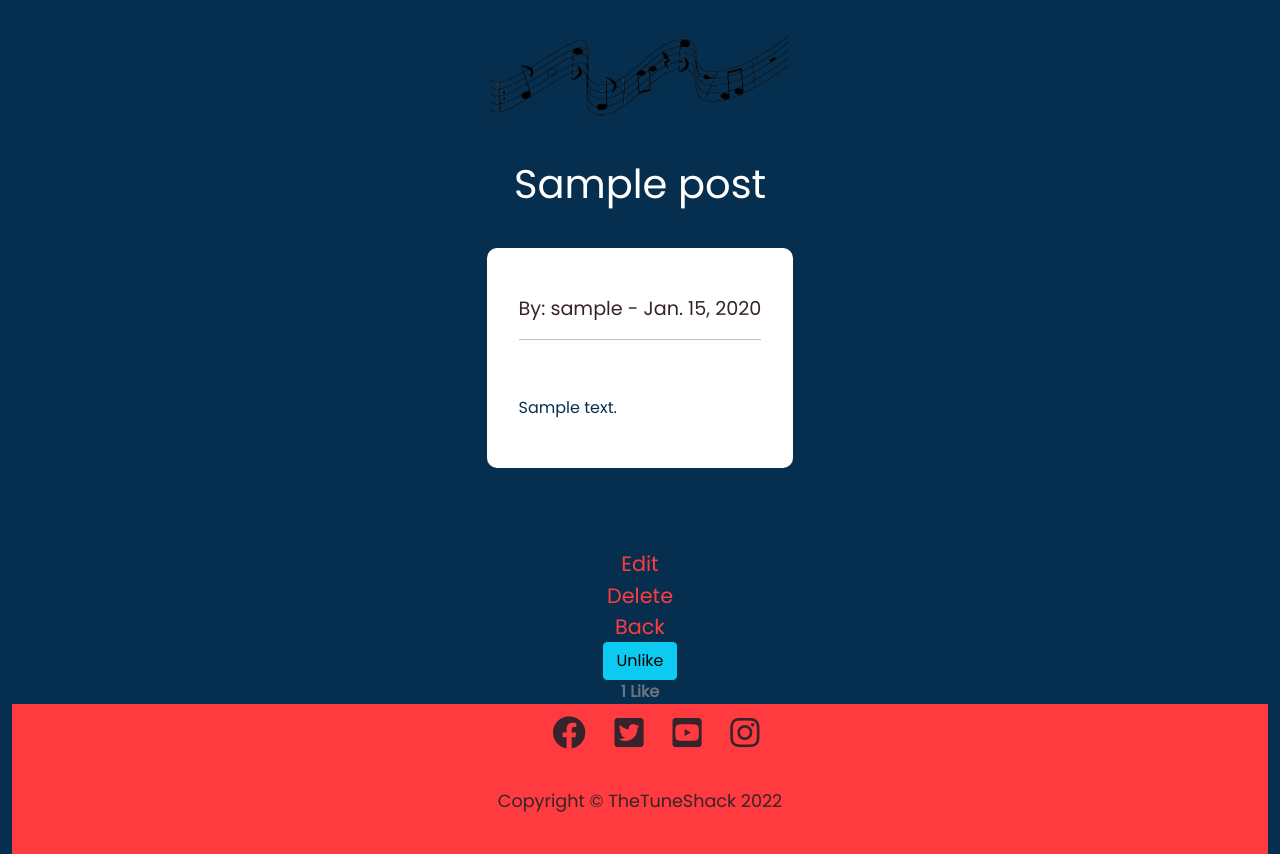
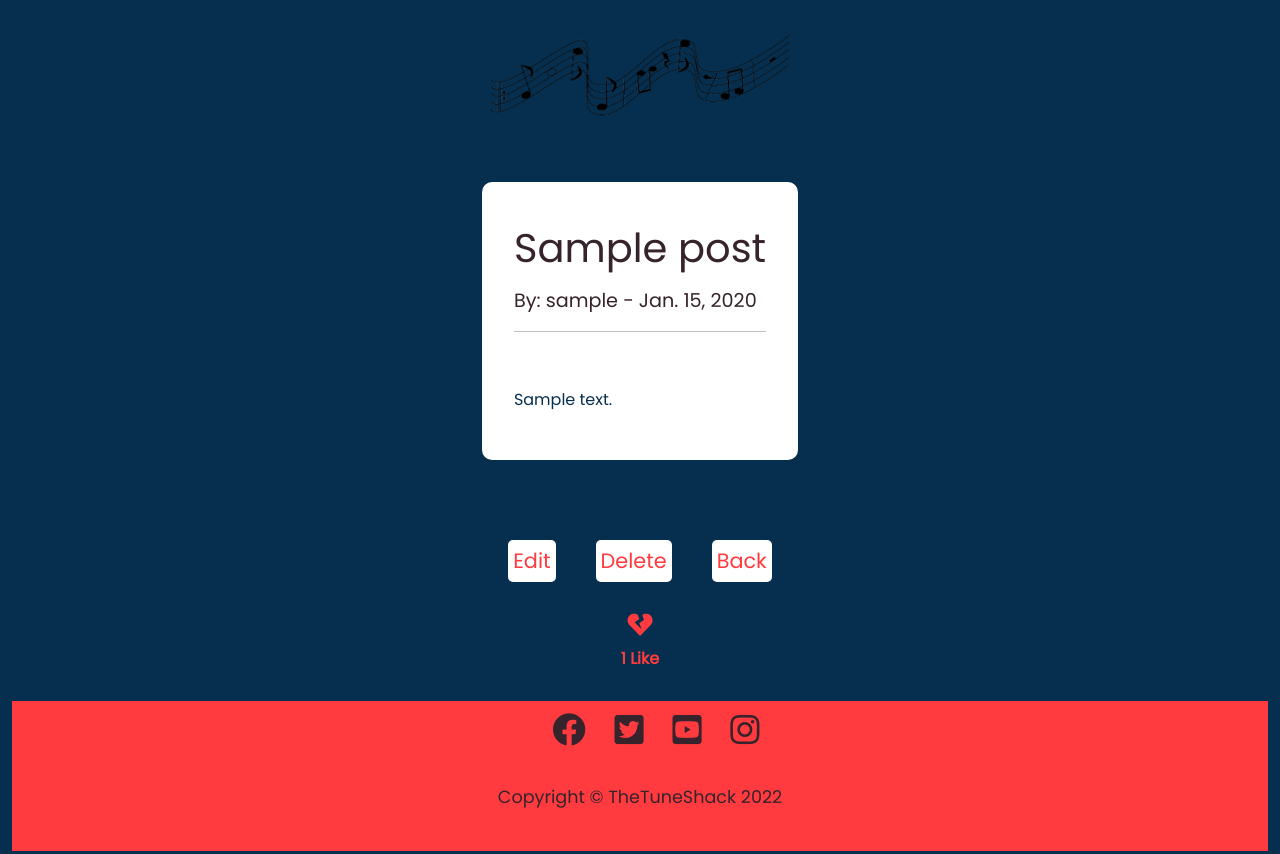
Before and after one commit to darco31/Tuneshack, a Django app: page /posts/1 in a window 1280 px wide. Shown: the part 113-967 px from the top of the page. Run offline with Django 4.2, Linux system fonts and the light colour scheme; a user stored in the database is signed in; tables that the repository leaves empty hold one stand-in row (values such as "Sample post").

Commit message:
Astyles to edit page buttons and view posts page

```diff
--- a/static/css/style.css
+++ b/static/css/style.css
@@ -85,6 +85,13 @@ main {
     box-shadow: none;
 }
 
+/* Edit page styles */
+
+.edit_container {
+    display: flex;
+    flex-direction: column;
+}
+
 /* Title size for posts */
 
 .post-detail {
@@ -117,7 +124,7 @@ main {
 
 .post-head {
     margin-top: 10px;
-    color: var(--white);
+    color: var(--wine);
 }
 
 .author-name {
@@ -348,3 +355,72 @@ img {
     margin: auto;
     height: 150px;
 }
+
+/* Likes styles */
+
+.num_likes {
+    color: var(--watermelon);
+    margin-bottom: 30px;
+}
+
+.container_buttons {
+    display: flex;
+    flex-direction: row;
+}
+
+.likes_edit_button,
+.likes_delete_button,
+.likes_back_button {
+    color: var(--watermelon);
+    margin: 0 20px 20px 20px;
+}
+
+.likes_edit_button:hover,
+.likes_delete_button:hover,
+.likes_back_button:hover {
+    color: var(--watermelon);
+    opacity: 0.8;
+}
+
+.heart {
+    color: var(--watermelon);
+    background-color: var(--ink);
+    font-size: 25px;
+    border: none;
+    padding: 10px;
+}
+
+.heart:hover {
+    font-size: 30px;
+}
+
+/* Edit post page */
+
+.edit_container {
+    display: flex;
+    flex-direction: row;
+    padding: 50px;
+}
+
+.edit_button_update,
+.edit_button_back {
+    color: var(--watermelon);
+    margin: 0 20px 20px 20px;
+}
+
+.edit_button_update:hover,
+.edit_button_back:hover {
+    color: var(--watermelon);
+    opacity: 0.8;
+}
+
+.edit_button_update,
+.edit_button_back,
+.likes_edit_button,
+.likes_delete_button,
+.likes_back_button {
+    background-color: #fff;
+    border: none;
+    border-radius: 5px;
+    padding: 5px;
+}
--- a/templates/post_detail.html
+++ b/templates/post_detail.html
@@ -3,22 +3,25 @@
 
 {% block content %}
 
-<h1 class="post-head">{{ post.title }}</h1>
+
 <div class="container-post">
+    <h1 class="post-head">{{ post.title }}</h1>
     <small class="post-author-styles">By: {{ post.author }} - {{ post.created_on }}<br></small>
     <hr>
     <br>
     <p class="post-details-styles">{{ post.body|linebreaks }}</p>
 </div>
 <br><br>
-{% if user.is_authenticated %}
-<a href="{% url 'edit_post' post.pk %}" class="edit_button">Edit</a>
 
-<a href="{% url 'delete_post' post.pk %}" class="delete_button">Delete</a>
-{% endif %}
+<div class="container_buttons">
+    {% if user.is_authenticated %}
+    <a href="{% url 'edit_post' post.pk %}" class="likes_edit_button">Edit</a>
 
-<a href="{% url 'home' %}" class="back_button">Back</a>
+    <a href="{% url 'delete_post' post.pk %}" class="likes_delete_button">Delete</a>
+    {% endif %}
 
+    <a href="{% url 'home' %}" class="likes_back_button">Back</a>
+</div>
 <!-- https://dev.to/radualexandrub/how-to-add-like-unlike-button-to-your-django-blog-5gkg -->
 
 {% if user.is_authenticated %}
@@ -26,13 +29,13 @@
     {% csrf_token %}
 
     {% if post_is_liked %}
-    <button type="submit" name="blogpost_id" value="{{object.id}}" class="btn btn-info">Unlike</button>
+    <button type="submit" name="blogpost_id" value="{{object.id}}" class="heart"><i class="fas fa-heart-broken"></i></button>
     {% else %}
-    <button type="submit" name="blogpost_id" value="{{object.id}}" class="btn btn-info">Like</button>
+    <button type="submit" name="blogpost_id" value="{{object.id}}" class="heart"><i class="fas fa-heart"></i></button>
     {% endif %}
 </form>
 {% else %}
 <a class="btn btn-outline-info" href="{% url 'login' %}?next={{request.path}}">Log in to like this article!</a><br>
 {% endif %}
-<strong class="text-secondary">{{ number_of_likes }} Like{{ number_of_likes|pluralize }}</strong>
+<strong class="num_likes">{{ number_of_likes }} Like{{ number_of_likes|pluralize }}</strong>
 {% endblock %}
```
Also changed, not shown: templates/edit_post.html (+7 -3 lines).
